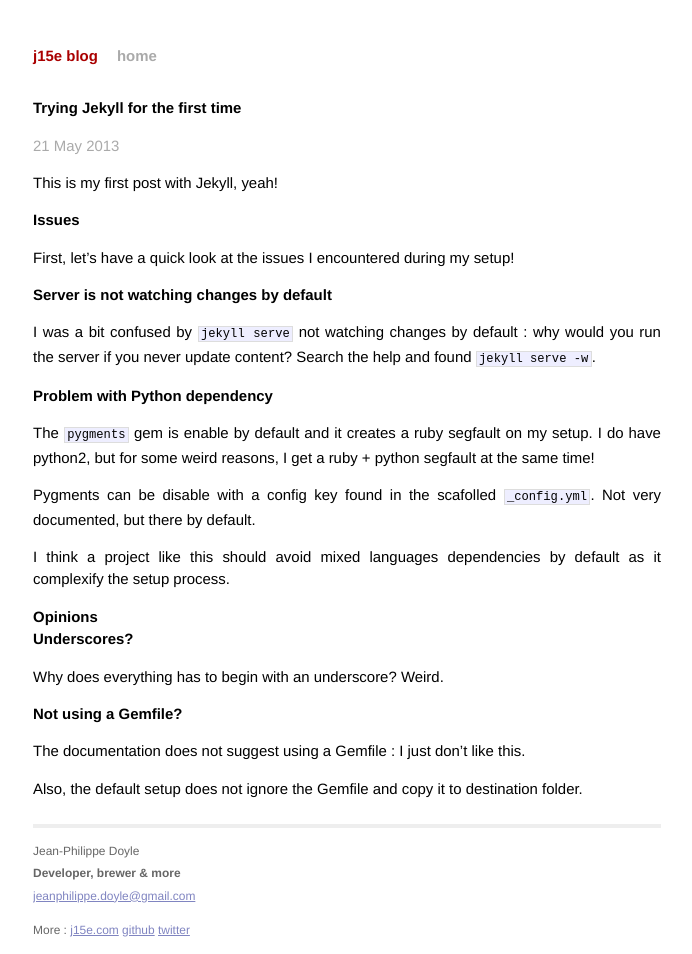
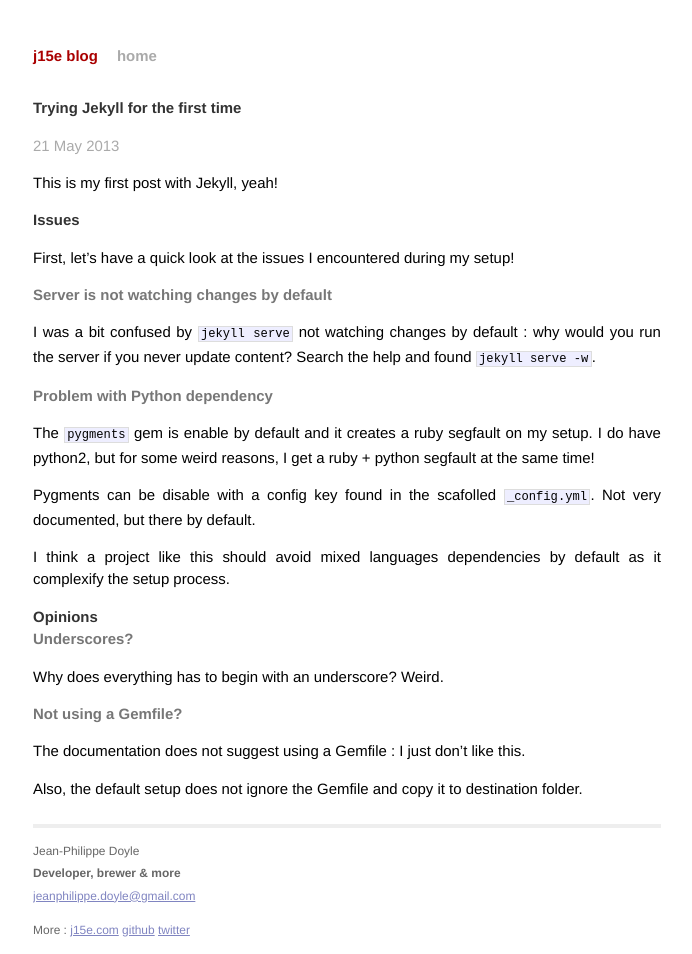
Before and after one commit to j15e/b, a Jekyll site: the page built from _posts/2013-05-21-welcome-to-jekyll.markdown, in a window 1280 px wide. Shown: the whole page, without its empty margins (293-985 px from the left). Built offline with Jekyll 4.4.1, drawn with Linux system fonts in a browser that asks for light colours.

Commit message:
Add titles styling

```diff
--- a/css/main.css
+++ b/css/main.css
@@ -23,6 +23,9 @@
   font-size: 100%; }
 
 h1 { margin-bottom: 1em; }
+h1 { color: #111; }
+h2 { color: #333; }
+h3 { color: #777; }
 p { margin: 1em 0; }
 
 a         { color: #00a; }
```
